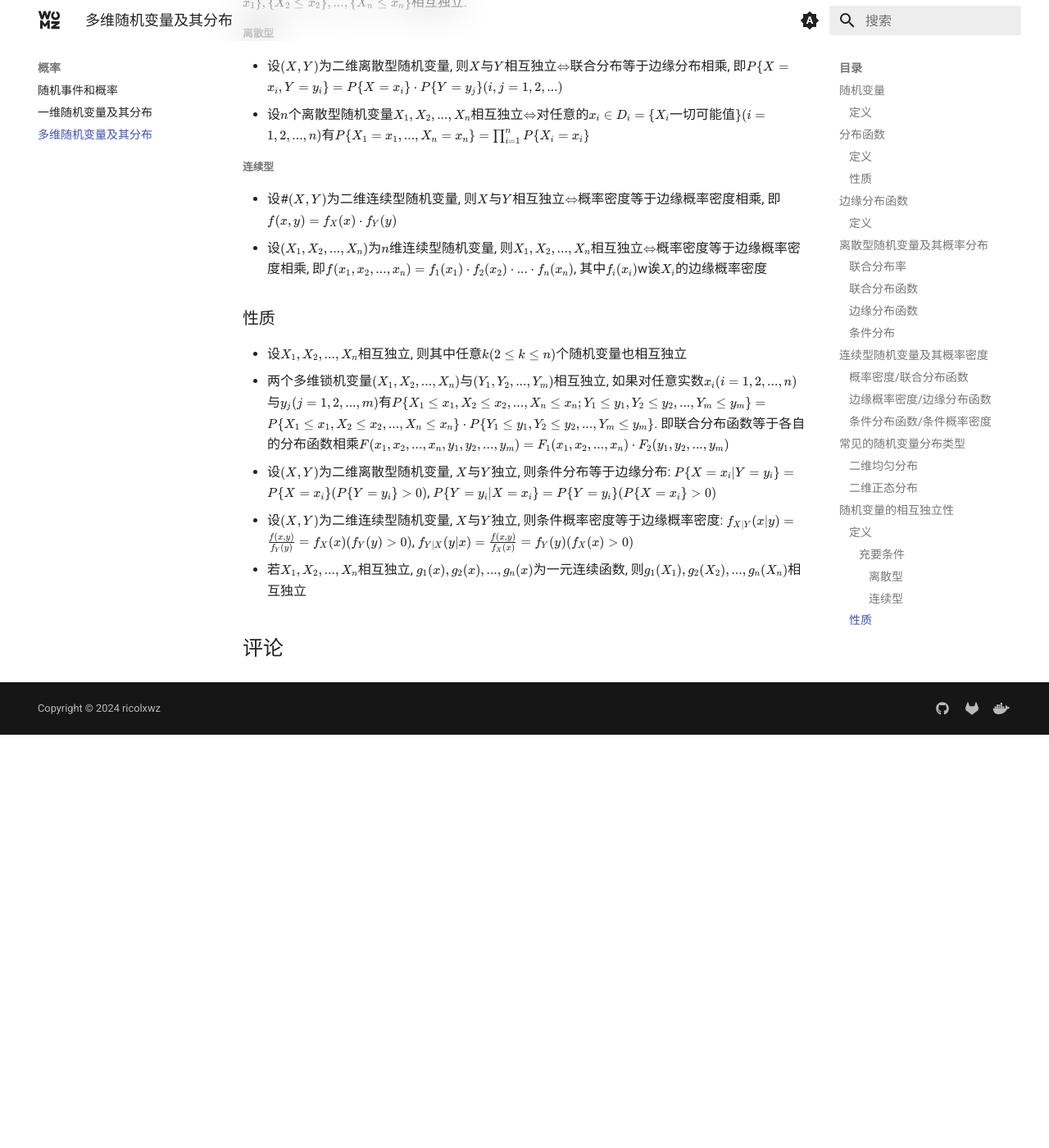
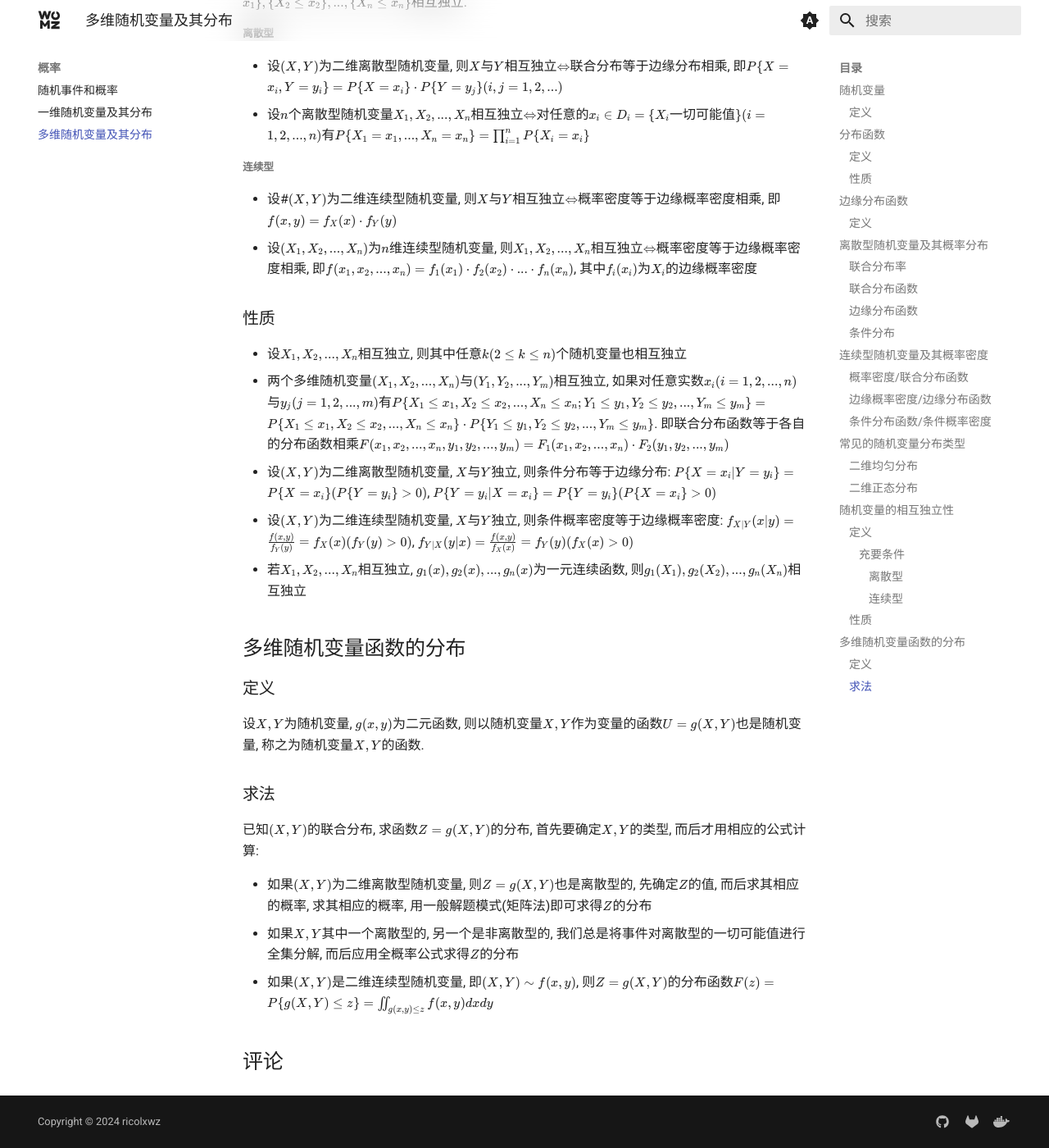
Before and after one commit to sigmax01/ml, an MkDocs documentation site: the page built from docs/概率/多维随机变量及其分布.md, in a window 1280 px wide and 1400 px high, scrolled down 4000 px. Shown: the whole window at 82% size. Built offline with MkDocs 1.6.1 and Material for MkDocs 9.7.7, drawn with Linux system fonts in a browser that asks for light colours; comment, search, counter and statistics services are not loaded; before the commit the page ends 4896 px from its top, so only the background shows below that.

Commit message:
docs: Update documentation with improved formatting and additional learning resources for multi-dimensional random variables and their distribution

```diff
--- a/docs/概率/多维随机变量及其分布.md
+++ b/docs/概率/多维随机变量及其分布.md
@@ -139,12 +139,26 @@ $n$个随机变量$X_1, X_2, ..., X_n$相互独立$\Leftrightarrow$对任意的$
 ##### 连续型
 
 - 设#$(X, Y)$为二维连续型随机变量, 则$X$与$Y$相互独立$\Leftrightarrow$概率密度等于边缘概率密度相乘, 即$f(x, y)=f_X(x)\cdot f_Y(y)$
-- 设$(X_1, X_2, ..., X_n)$为$n$维连续型随机变量, 则$X_1, X_2, ..., X_n$相互独立$\Leftrightarrow$概率密度等于边缘概率密度相乘, 即$f(x_1, x_2, ..., x_n)=f_1(x_1)\cdot f_2(x_2)\cdot ...\cdot f_n(x_n)$, 其中$f_i(x_i)$w诶$X_i$的边缘概率密度
+- 设$(X_1, X_2, ..., X_n)$为$n$维连续型随机变量, 则$X_1, X_2, ..., X_n$相互独立$\Leftrightarrow$概率密度等于边缘概率密度相乘, 即$f(x_1, x_2, ..., x_n)=f_1(x_1)\cdot f_2(x_2)\cdot ...\cdot f_n(x_n)$, 其中$f_i(x_i)$为$X_i$的边缘概率密度
 
 ### 性质
 
 - 设$X_1, X_2, ..., X_n$相互独立, 则其中任意$k(2\leq k\leq n)$个随机变量也相互独立
-- 两个多维锁机变量$(X_1, X_2, ..., X_n)$与$(Y_1, Y_2, ..., Y_m)$相互独立, 如果对任意实数$x_i(i=1, 2, ..., n)$与$y_j(j=1, 2, ..., m)$有$P\{X_1\leq x_1, X_2\leq x_2, ..., X_n\leq x_n; Y_1\leq y_1, Y_2\leq y_2, ..., Y_m\leq y_m\}=P\{X_1\leq x_1, X_2\leq x_2, ..., X_n\leq x_n\}\cdot P\{Y_1\leq y_1, Y_2\leq y_2, ..., Y_m\leq y_m\}$. 即联合分布函数等于各自的分布函数相乘$F(x_1, x_2, ..., x_n, y_1, y_2, ..., y_m)=F_1(x_1, x_2, ..., x_n)\cdot F_2(y_1, y_2, ..., y_m)$
+- 两个多维随机变量$(X_1, X_2, ..., X_n)$与$(Y_1, Y_2, ..., Y_m)$相互独立, 如果对任意实数$x_i(i=1, 2, ..., n)$与$y_j(j=1, 2, ..., m)$有$P\{X_1\leq x_1, X_2\leq x_2, ..., X_n\leq x_n; Y_1\leq y_1, Y_2\leq y_2, ..., Y_m\leq y_m\}=P\{X_1\leq x_1, X_2\leq x_2, ..., X_n\leq x_n\}\cdot P\{Y_1\leq y_1, Y_2\leq y_2, ..., Y_m\leq y_m\}$. 即联合分布函数等于各自的分布函数相乘$F(x_1, x_2, ..., x_n, y_1, y_2, ..., y_m)=F_1(x_1, x_2, ..., x_n)\cdot F_2(y_1, y_2, ..., y_m)$
 - 设$(X, Y)$为二维离散型随机变量, $X$与$Y$独立, 则条件分布等于边缘分布: $P\{X=x_i|Y=y_i\}=P\{X=x_i\}(P\{Y=y_i\}>0)$, $P\{Y=y_i|X=x_i\}=P\{Y=y_i\}(P\{X=x_i\}>0)$
 - 设$(X, Y)$为二维连续型随机变量, $X$与$Y$独立, 则条件概率密度等于边缘概率密度: $f_{X|Y}(x|y)=\frac{f(x, y)}{f_Y(y)}=f_X(x)(f_Y(y)>0)$, $f_{Y|X}(y|x)=\frac{f(x, y)}{f_X(x)}=f_Y(y)(f_X(x)>0)$
 - 若$X_1, X_2, ..., X_n$相互独立, $g_1(x), g_2(x), ..., g_n(x)$为一元连续函数, 则$g_1(X_1), g_2(X_2), ..., g_n(X_n)$相互独立
+
+## 多维随机变量函数的分布
+
+### 定义
+
+设$X, Y$为随机变量, $g(x, y)$为二元函数, 则以随机变量$X, Y$作为变量的函数$U=g(X, Y)$也是随机变量, 称之为随机变量$X, Y$的函数.
+
+### 求法
+
+已知$(X, Y)$的联合分布, 求函数$Z=g(X, Y)$的分布, 首先要确定$X, Y$的类型, 而后才用相应的公式计算:
+
+- 如果$(X, Y)$为二维离散型随机变量, 则$Z=g(X, Y)$也是离散型的, 先确定$Z$的值, 而后求其相应的概率, 求其相应的概率, 用一般解题模式(矩阵法)即可求得$Z$的分布
+- 如果$X, Y$其中一个离散型的, 另一个是非离散型的, 我们总是将事件对离散型的一切可能值进行全集分解, 而后应用全概率公式求得$Z$的分布
+- 如果$(X, Y)$是二维连续型随机变量, 即$(X, Y)\sim f(x, y)$, 则$Z=g(X, Y)$的分布函数$F(z)=P\{g(X, Y)\leq z\}=\iint_{g(x, y)\leq z}f(x, y)dxdy$
```
